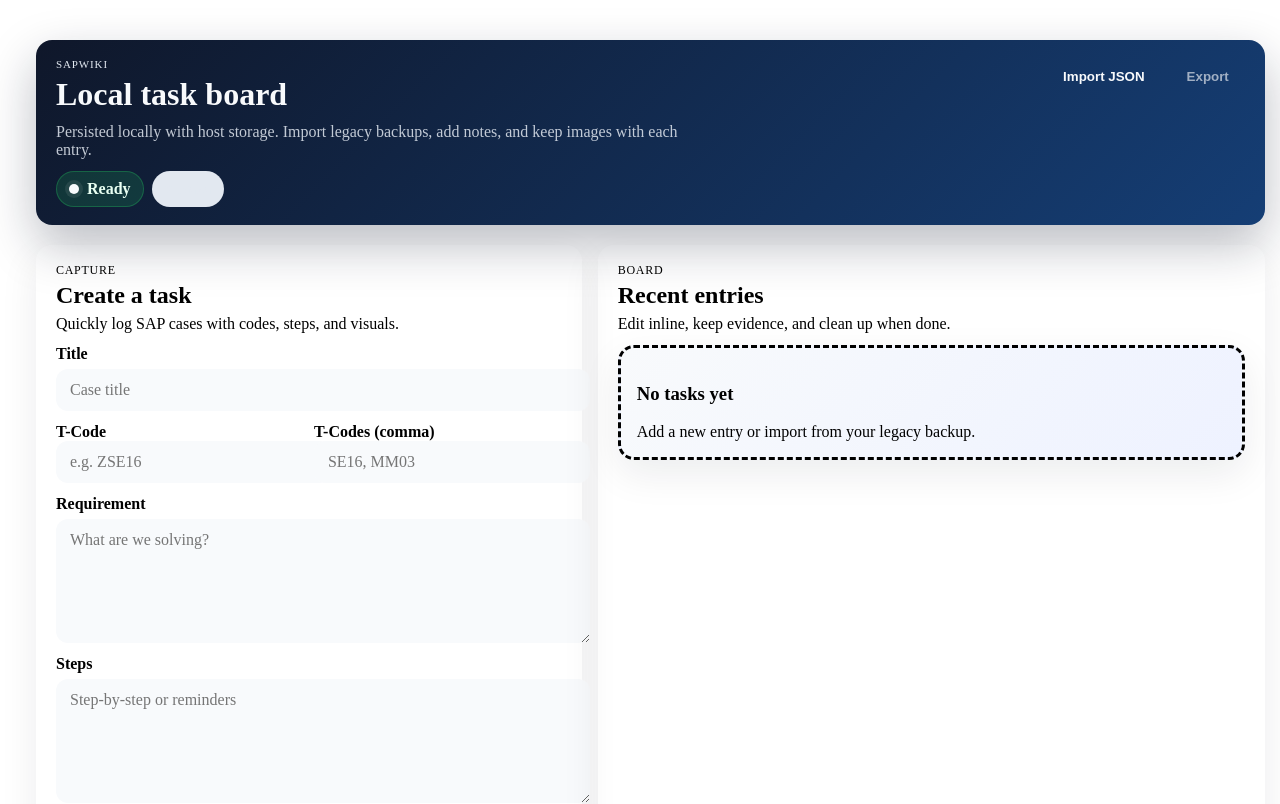
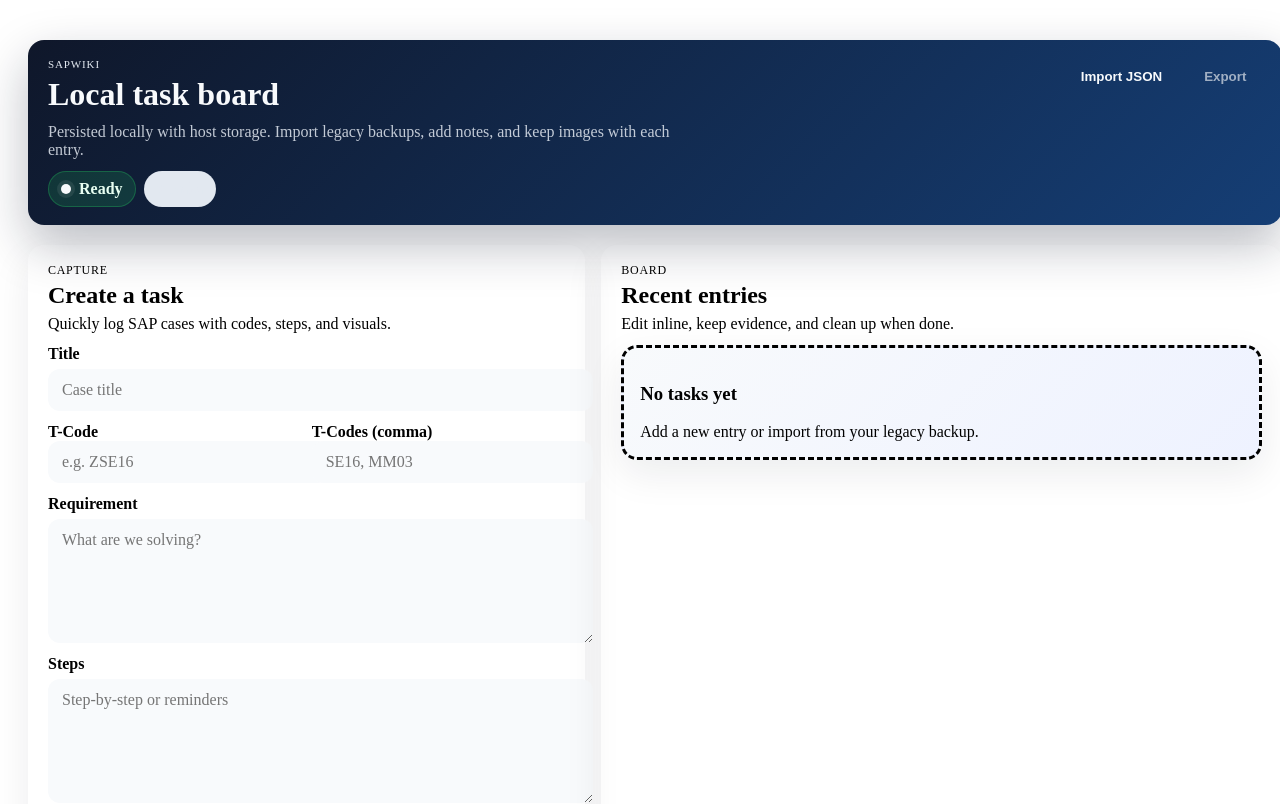
Before and after one commit to fatkin1012/Orbit-SAPWiki, a React (Vite) app: page / in a window 1280 px wide. Shown: the top 804 px of the page. Built offline with nearby package versions, Linux system fonts and the light colour scheme.

Commit message:
fix: adjust padding and width for app layout in CSS

```diff
--- a/src/index.css
+++ b/src/index.css
@@ -19,8 +19,8 @@
 }
 
 .app {
-  padding: 32px 28px 48px;
-  width: min(1400px, 96vw);
+  padding: 32px 20px 48px;
+  width: min(1600px, 98vw);
   margin: 0 auto;
   display: flex;
   flex-direction: column;
```
Also changed, not shown: 1 other file (tests, documents, lock files or other folders).
